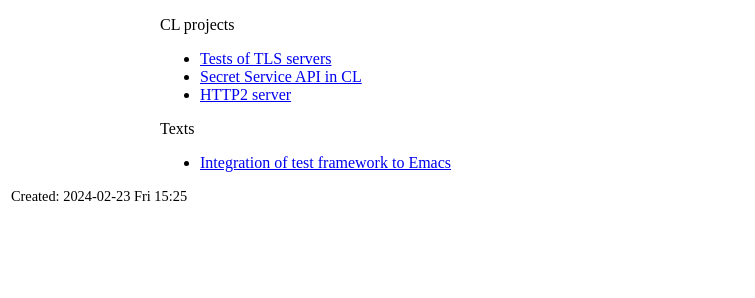
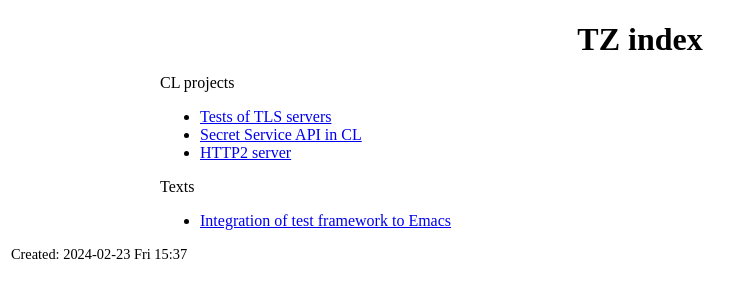
Before and after one commit to zellerin/zellerin.github.io, a plain HTML site: page index.html in a window 1280 px wide. Shown: the whole page, without its empty margins (0-755 px from the left). Drawn offline with Linux system fonts and the light colour scheme.

Commit message:
Add header to force new commit.

```diff
--- a/index.html
+++ b/index.html
@@ -3,10 +3,10 @@
 "http://www.w3.org/TR/xhtml1/DTD/xhtml1-strict.dtd">
 <html xmlns="http://www.w3.org/1999/xhtml" lang="en" xml:lang="en">
 <head>
-<!-- 2024-02-23 Fri 15:25 -->
+<!-- 2024-02-23 Fri 15:37 -->
 <meta http-equiv="Content-Type" content="text/html;charset=utf-8" />
 <meta name="viewport" content="width=device-width, initial-scale=1" />
-<title>&lrm;</title>
+<title>TZ index</title>
 <meta name="generator" content="Org Mode" />
 <style>
   #content { max-width: 60em; margin: auto; }
@@ -195,6 +195,7 @@
 </head>
 <body>
 <div id="content" class="content">
+<h1 class="title">TZ index</h1>
 <p>
 CL projects
 </p>
@@ -212,7 +213,7 @@ Texts
 </ul>
 </div>
 <div id="postamble" class="status">
-<p class="date">Created: 2024-02-23 Fri 15:25</p>
+<p class="date">Created: 2024-02-23 Fri 15:37</p>
 </div>
 </body>
 </html>
```
Also changed, not shown: 1 other file.
